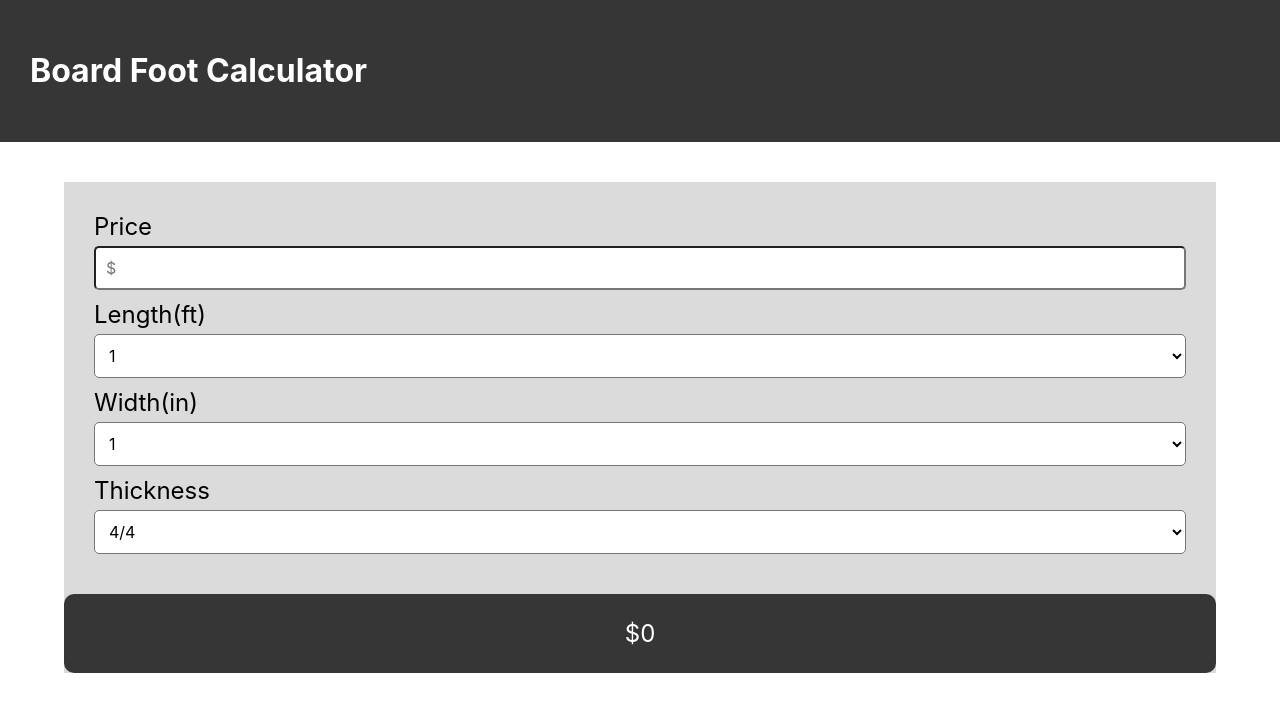
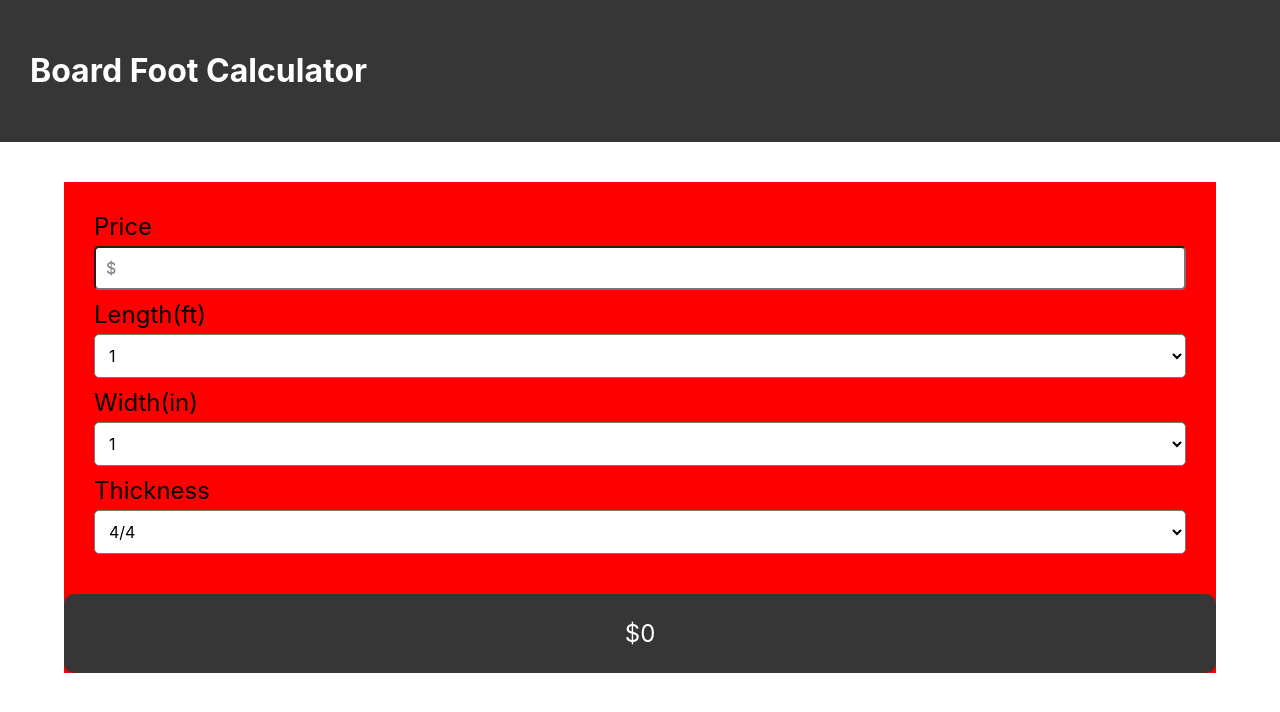
Before and after one commit to clyde30/board-foot-calc, a React (Create React App) app: page / in a window 1280 px wide. Shown: the top 712 px of the page. Built offline with nearby package versions, Linux system fonts and the light colour scheme.

Commit message:
cicd test change

```diff
--- a/src/App.css
+++ b/src/App.css
@@ -20,7 +20,8 @@ input, select{
     width: 90%;
     margin-right: auto;
     margin-left: auto;
-    background-color: #DBDBDB;
+    background-color: red;
+    /* background-color: #DBDBDB; */
     margin-top: 40px;
 }
 .inputs-container {
```
